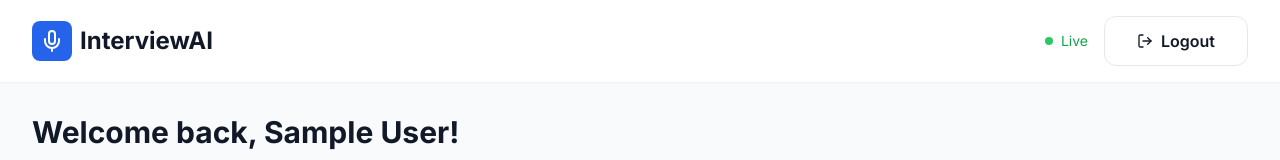
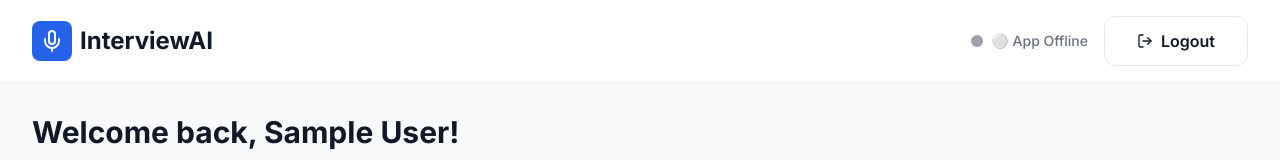
Before and after one commit to abidraza5594/INATANCE-AI-WEBSITE, a React (Vite) app: page /dashboard in a window 1280 px wide. Shown: the top 160 px of the page. Built offline with nearby package versions, Linux system fonts and the light colour scheme; no server answers; the database is empty; sample sign-in values are in the browser's storage.

Commit message:
Website: Added app status indicator (Active/Idle/Offline)

```diff
--- a/src/pages/Dashboard.jsx
+++ b/src/pages/Dashboard.jsx
@@ -13,6 +13,7 @@ export default function Dashboard({ user }) {
   const [userData, setUserData] = useState(null);
   const [loading, setLoading] = useState(true);
   const [syncing, setSyncing] = useState(false);
+  const [appStatus, setAppStatus] = useState('offline'); // 'active', 'idle', 'offline'
 
   useEffect(() => {
     if (!user) return;
@@ -23,8 +24,26 @@ export default function Dashboard({ user }) {
     // Real-time listener (Firebase onSnapshot)
     const unsubscribe = onSnapshot(userRef, (doc) => {
       if (doc.exists()) {
-        setUserData(doc.data());
+        const data = doc.data();
+        setUserData(data);
         setSyncing(false);
+
+        // Check app status based on last_active timestamp
+        if (data.last_active) {
+          const lastActive = new Date(data.last_active);
+          const now = new Date();
+          const diffSeconds = (now - lastActive) / 1000;
+
+          if (diffSeconds < 10) {
+            setAppStatus('active'); // Active in last 10 seconds
+          } else if (diffSeconds < 60) {
+            setAppStatus('idle'); // Idle (last active within 1 minute)
+          } else {
+            setAppStatus('offline'); // Offline (no activity for 1+ minute)
+          }
+        } else {
+          setAppStatus('offline');
+        }
       }
       setLoading(false);
     });
@@ -176,19 +195,37 @@ export default function Dashboard({ user }) {
               <span className="text-2xl font-bold text-gray-900">InterviewAI</span>
             </Link>
             <div className="flex items-center space-x-4">
-              {/* Real-time Sync Indicator */}
+              {/* App Status Indicator */}
+              {appStatus === 'active' && (
+                <div className="flex items-center space-x-2 text-sm">
+                  <div className="relative">
+                    <div className="h-3 w-3 rounded-full bg-green-500 animate-pulse"></div>
+                    <div className="absolute inset-0 h-3 w-3 rounded-full bg-green-500 animate-ping"></div>
+                  </div>
+                  <span className="text-green-600 font-medium">🎯 App Active</span>
+                </div>
+              )}
+              {appStatus === 'idle' && (
+                <div className="flex items-center space-x-2 text-sm">
+                  <div className="h-3 w-3 rounded-full bg-yellow-500 animate-pulse"></div>
+                  <span className="text-yellow-600 font-medium">⏸️ App Idle</span>
+                </div>
+              )}
+              {appStatus === 'offline' && (
+                <div className="flex items-center space-x-2 text-sm">
+                  <div className="h-3 w-3 rounded-full bg-gray-400"></div>
+                  <span className="text-gray-500 font-medium">⚪ App Offline</span>
+                </div>
+              )}
+
+              {/* Sync Indicator */}
               {syncing && (
                 <div className="flex items-center space-x-2 text-sm text-gray-600">
                   <div className="animate-spin rounded-full h-4 w-4 border-b-2 border-primary-600"></div>
                   <span>Syncing...</span>
                 </div>
               )}
-              {!syncing && (
-                <div className="flex items-center space-x-2 text-sm text-green-600">
-                  <div className="h-2 w-2 rounded-full bg-green-500 animate-pulse"></div>
-                  <span>Live</span>
-                </div>
-              )}
+
               <button onClick={handleLogout} className="btn-secondary flex items-center space-x-2">
                 <LogOut className="h-4 w-4" />
                 <span>Logout</span>
```
